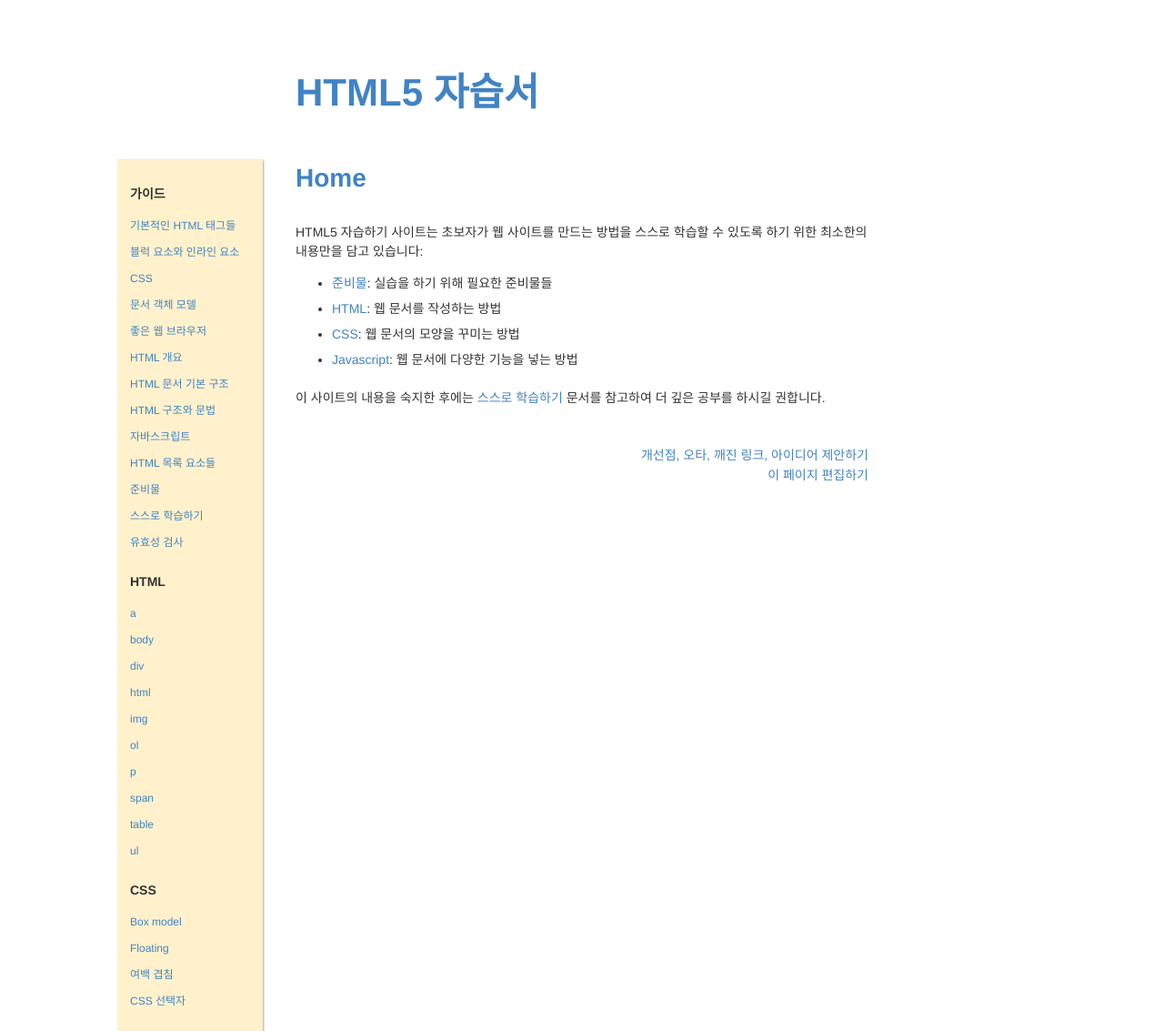
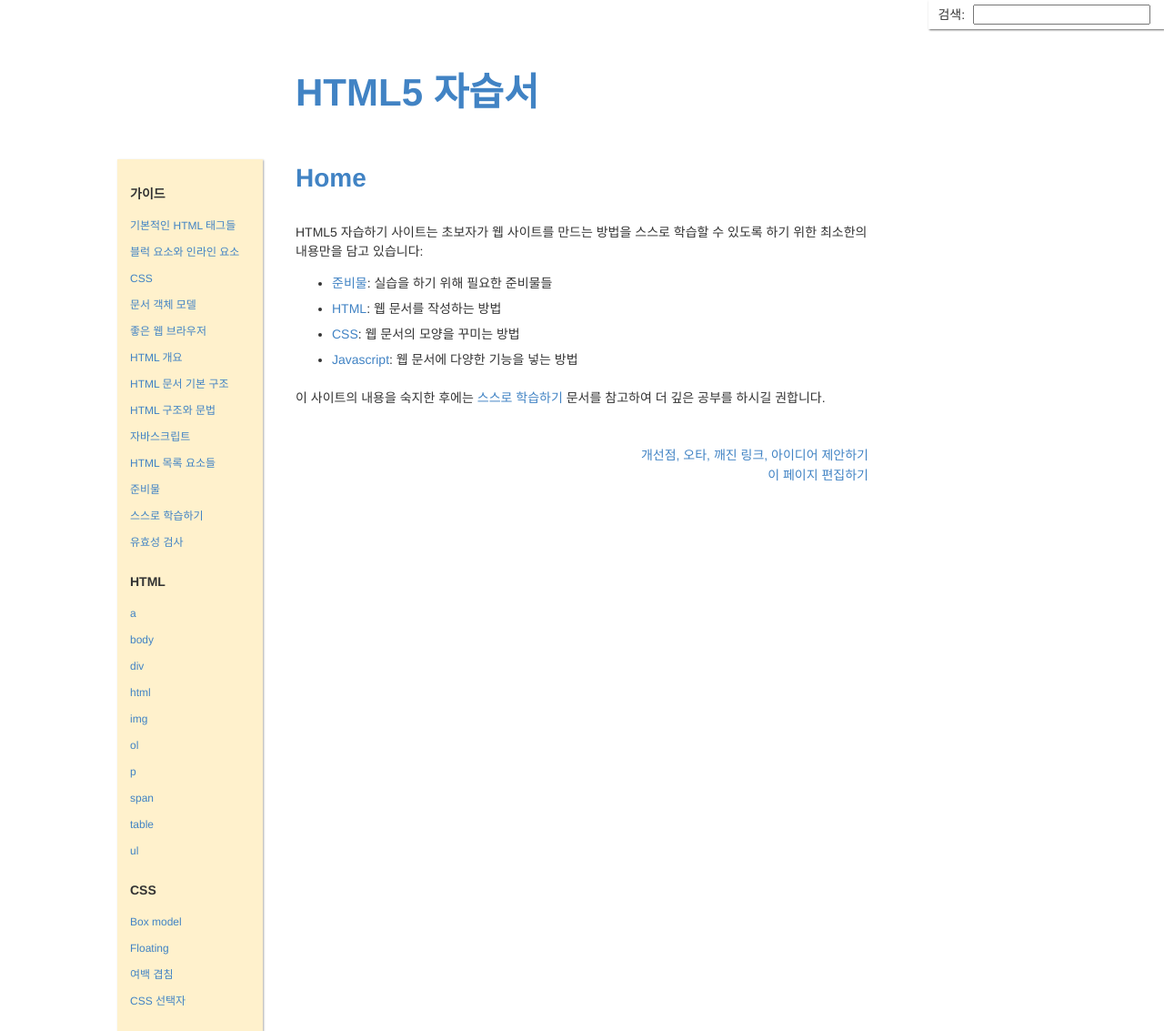
Before and after one commit to juniair/html5tutorial.github.io, a Jekyll site: the page built from index.md, in a window 1280 px wide. Shown: the whole page at 91% size. Built offline with Jekyll 4.4.1, drawn with Linux system fonts in a browser that asks for light colours.

Commit message:
검색 상자 추가

```diff
--- a/_layouts/default.html
+++ b/_layouts/default.html
@@ -40,7 +44,12 @@ fjs.parentNode.insertBefore(js, fjs);
 <!-- } FB -->
 
 <header class="site-header">
-<h1><a href="{{ site.baseurl }}/">{{ site.title }}</a></h1>
+    <h1><a href="{{ site.baseurl }}/">{{ site.title }}</a></h1>
+    <form class="search" method="GET" action="https://www.google.com/search">
+        <label for="searchField">검색: </label>
+        <input type="search" id="searchField" name="searchField" value="">
+        <input type="hidden" name="q" value="">
+    </form>
 </header>
 
 <aside class="collections">
--- a/assets/css/main.scss
+++ b/assets/css/main.scss
@@ -102,6 +102,19 @@ body > footer {
 body > header > h1 {
   font-size: 3em;
   margin-top: 1em;
+}
+
+form.search {
+  position: fixed;
+  padding: 5px 10px;
+  background-color: rgba(255,255,255,0.7);
+  box-shadow: 1px 1px 2px #666;
+  right: 0;
+  top: 0;
+}
+form.search input {
+  padding: 1px 5px;
+  margin: 0 5px;
 }
 
 body > footer {
```
Also changed, not shown: other parts of _layouts/default.html (+4 -0 lines).
